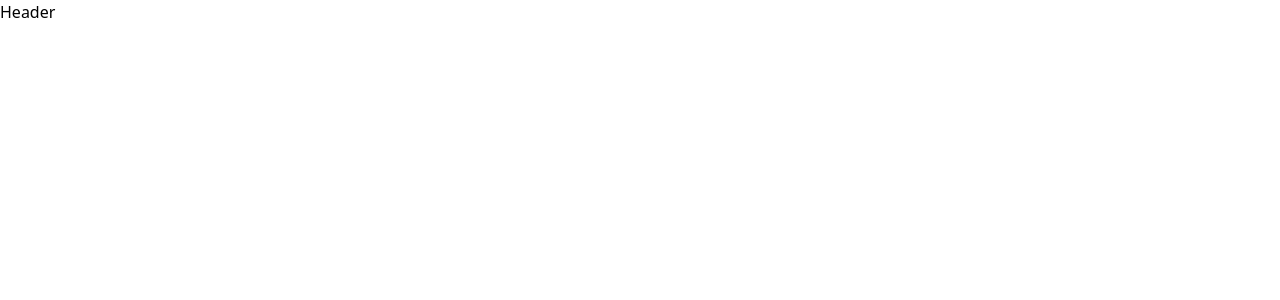
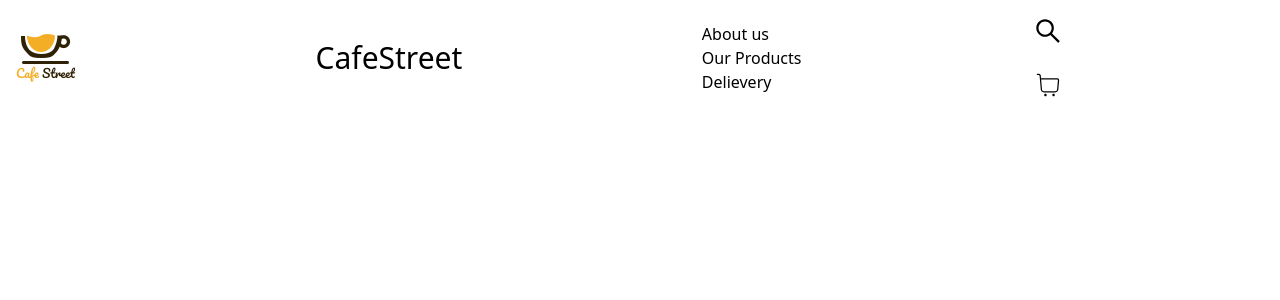
Before and after one commit to preranababar9/Cafe-Street, a React (Create React App) app: page / in a window 1280 px wide. Shown: the top 300 px of the page. Built offline with nearby package versions, Linux system fonts and the light colour scheme.

Commit message:
react icon added

```diff
--- a/package.json
+++ b/package.json
@@ -8,6 +8,7 @@
     "@testing-library/user-event": "^13.5.0",
     "react": "^18.2.0",
     "react-dom": "^18.2.0",
+    "react-icons": "^5.0.1",
     "react-scripts": "5.0.1",
     "web-vitals": "^2.1.4"
   },
--- a/public/index.html
+++ b/public/index.html
@@ -16,7 +16,7 @@
       @import url('https://fonts.googleapis.com/css2?family=Poppins:wght@500&display=swap')
       </style>
 
-    <title>React App</title>
+    <title>Cafe Street</title>
   </head>
   <body>
     <noscript>You need to enable JavaScript to run this app.</noscript>
--- a/src/components/Header.jsx
+++ b/src/components/Header.jsx
@@ -1,9 +1,44 @@
 import React from "react";
+import Logo from "../image/Logo.png";
+import { AiOutlineSearch } from "react-icons/ai";
+import { CiShoppingCart } from "react-icons/ci";
 
 const Header = () => {
   return (
-    <div>Header</div>
+    <div className = "max-w-[1027] mx-auto flex justify-between items-center p-4 bg-[#F9D9AAA]">
+        <div>
+        <img
+                        className="h-full hidden md:block"
+                        src={Logo}
+                        alt="cafelogo"
+                         />
+        </div>
+        <h1 className="text-2xl sm:text-3xl lg:text-3xl px-2">
+                <span>Cafe</span>
+                Street
+        </h1>
+
+        <div>
+        <ul>
+        <li>About us</li>
+        <li>Our Products</li>
+        <li>Delievery</li>
+        </ul>
+        </div>
+
+        <div className="">
+                <AiOutlineSearch size={30}/>
+                <input
+                className=" "
+                type="text"
+                placefolder="Cappucino"
+                />
+              <CiShoppingCart size={30}/>
+        </div>
+
+    </div>
   )
 }
 
+
 export default Header;
```
Also changed, not shown: src/image/Logo.png (added), 1 other file (tests, documents, lock files or other folders).
